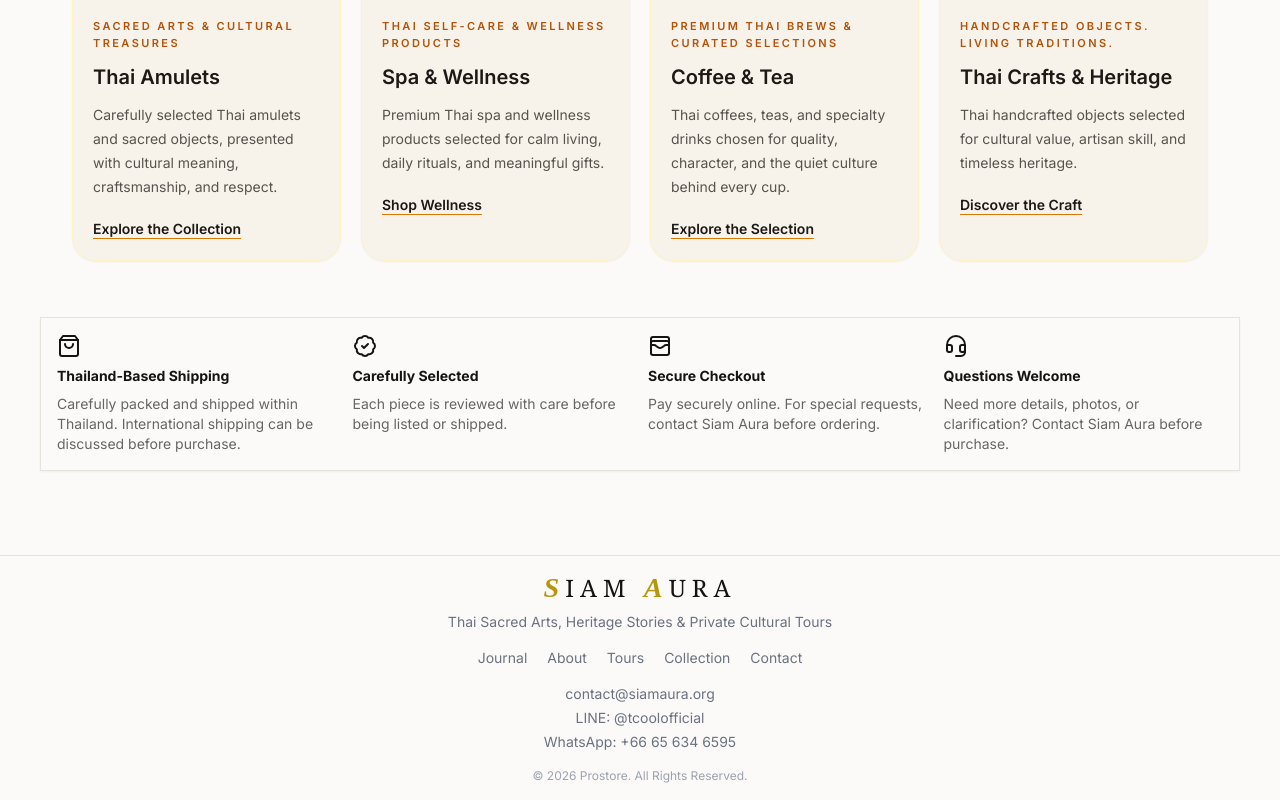
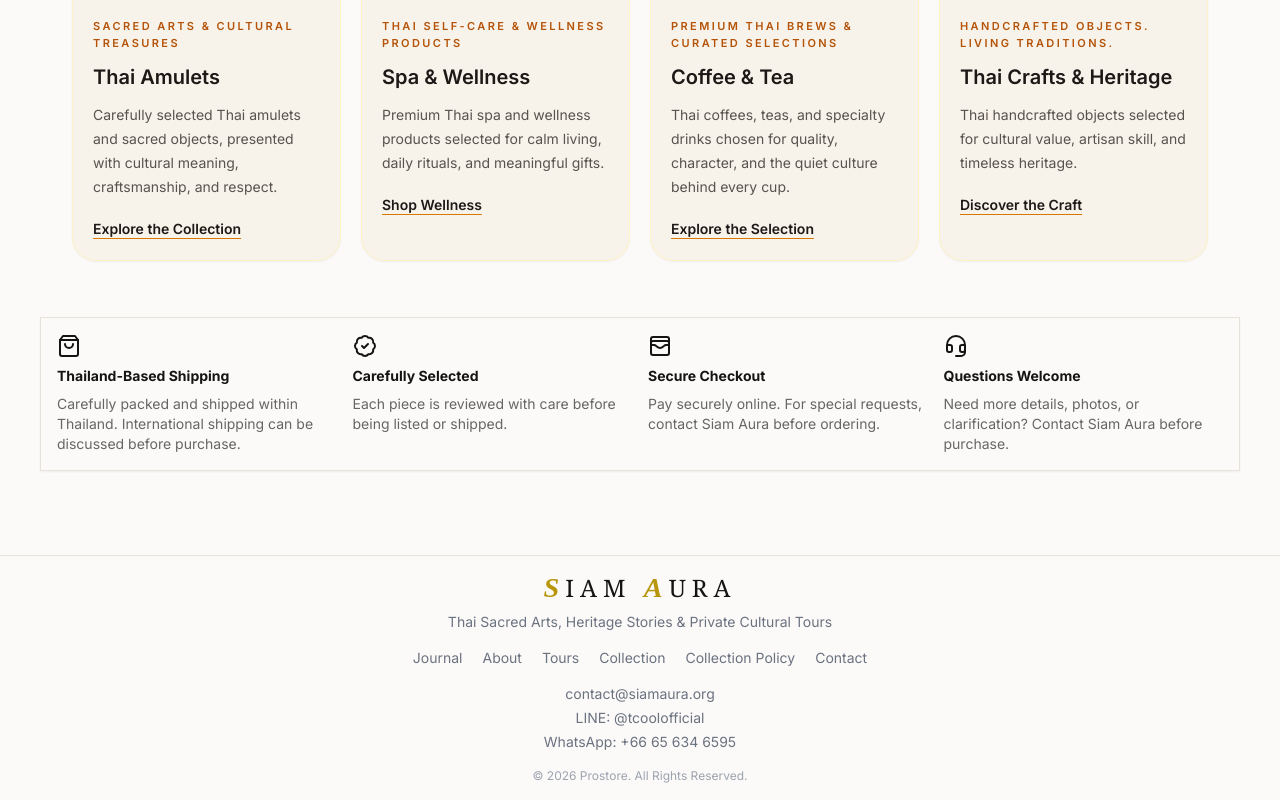
Before and after one commit to anthonytkool/siamaura-code-review, a Next.js app: page / in a window 1280 px wide. Shown: the part 2525-3325 px from the top of the page. Built offline with nearby package versions, Linux system fonts and the light colour scheme; no server answers; the database is empty.

Commit message:
feat: add collection policy footer link

```diff
--- a/components/footer.tsx
+++ b/components/footer.tsx
@@ -71,6 +71,13 @@
           </Link>
 
           <Link
+            href='/collection-policy'
+            className='hover:text-[#B8960C] transition-colors'
+          >
+            Collection Policy
+          </Link>
+
+          <Link
             href='/contact'
             className='hover:text-[#B8960C] transition-colors'
           >
```
